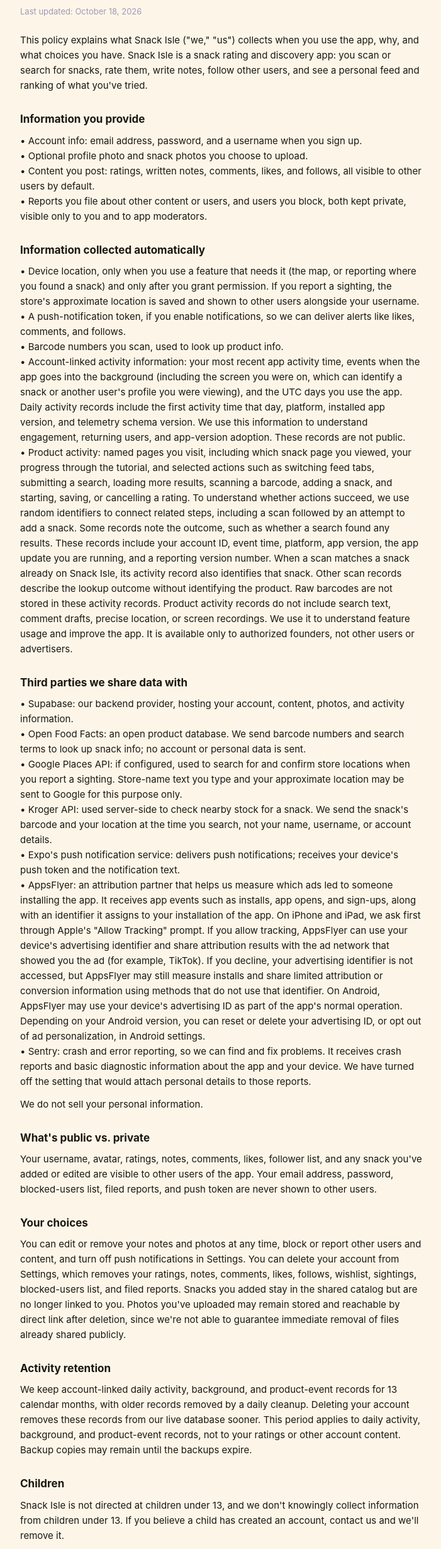
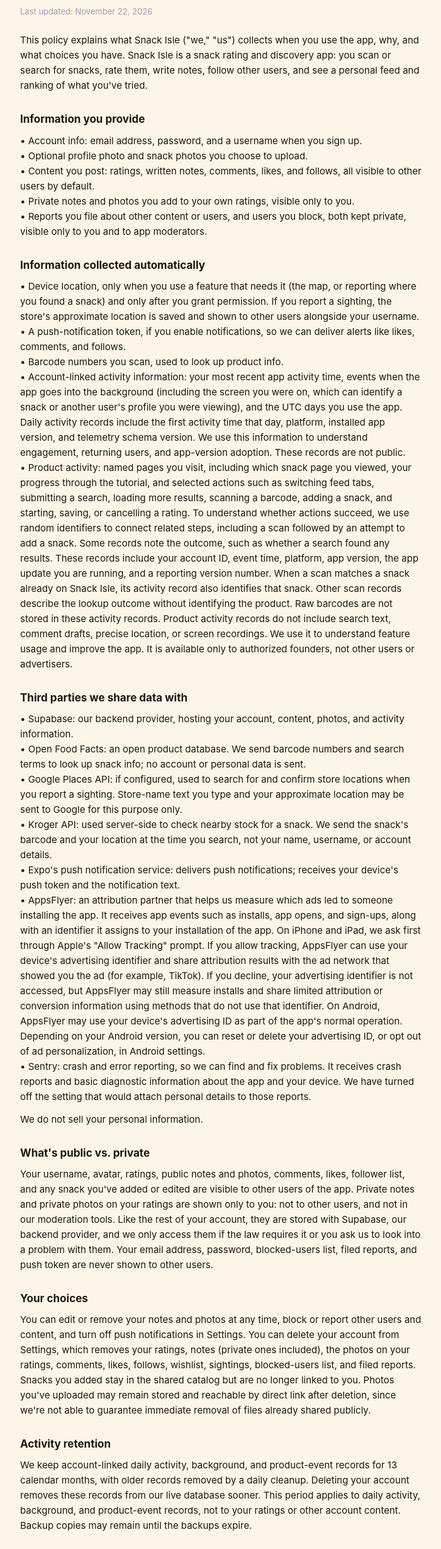
Before and after one commit to haywoodtofu/snack-isle-legal, a plain HTML site: page privacy.html in a window 1280 px wide. Shown: the part 92-2552 px from the top of the page at 63% size, without its empty margins (288-989 px from the left). Drawn offline with Linux system fonts and the light colour scheme.

Commit message:
Privacy policy: private notes and photos
Private notes and photos on a user's own ratings are visible only to
them, not to other users or in moderation tools; stored with Supabase
and accessed only if the law requires it or the user asks. Account
deletion removes private notes and the photos on ratings. Same wording
as the app's in-app copy (schnack e55fcb1).

Co-Authored-By: Claude Opus 5.5 <noreply@anthropic.com>

```diff
--- a/privacy.html
+++ b/privacy.html
@@ -26,7 +26,7 @@
 <body>
 
 <h1>Privacy Policy</h1>
-<p class="updated">Last updated: October 18, 2026</p>
+<p class="updated">Last updated: November 22, 2026</p>
 
 <p>This policy explains what Snack Isle ("we," "us") collects when you use the app, why, and what choices you have. Snack Isle is a snack rating and discovery app: you scan or search for snacks, rate them, write notes, follow other users, and see a personal feed and ranking of what you've tried.</p>
 
@@ -35,6 +35,7 @@
 • Account info: email address, password, and a username when you sign up.<br>
 • Optional profile photo and snack photos you choose to upload.<br>
 • Content you post: ratings, written notes, comments, likes, and follows, all visible to other users by default.<br>
+• Private notes and photos you add to your own ratings, visible only to you.<br>
 • Reports you file about other content or users, and users you block, both kept private, visible only to you and to app moderators.
 </p>
 
@@ -60,10 +61,10 @@
 <p>We do not sell your personal information.</p>
 
 <h2>What's public vs. private</h2>
-<p>Your username, avatar, ratings, notes, comments, likes, follower list, and any snack you've added or edited are visible to other users of the app. Your email address, password, blocked-users list, filed reports, and push token are never shown to other users.</p>
+<p>Your username, avatar, ratings, public notes and photos, comments, likes, follower list, and any snack you've added or edited are visible to other users of the app. Private notes and private photos on your ratings are shown only to you: not to other users, and not in our moderation tools. Like the rest of your account, they are stored with Supabase, our backend provider, and we only access them if the law requires it or you ask us to look into a problem with them. Your email address, password, blocked-users list, filed reports, and push token are never shown to other users.</p>
 
 <h2>Your choices</h2>
-<p>You can edit or remove your notes and photos at any time, block or report other users and content, and turn off push notifications in Settings. You can delete your account from Settings, which removes your ratings, notes, comments, likes, follows, wishlist, sightings, blocked-users list, and filed reports. Snacks you added stay in the shared catalog but are no longer linked to you. Photos you've uploaded may remain stored and reachable by direct link after deletion, since we're not able to guarantee immediate removal of files already shared publicly.</p>
+<p>You can edit or remove your notes and photos at any time, block or report other users and content, and turn off push notifications in Settings. You can delete your account from Settings, which removes your ratings, notes (private ones included), the photos on your ratings, comments, likes, follows, wishlist, sightings, blocked-users list, and filed reports. Snacks you added stay in the shared catalog but are no longer linked to you. Photos you've uploaded may remain stored and reachable by direct link after deletion, since we're not able to guarantee immediate removal of files already shared publicly.</p>
 
 <h2>Activity retention</h2>
 <p>We keep account-linked daily activity, background, and product-event records for 13 calendar months, with older records removed by a daily cleanup. Deleting your account removes these records from our live database sooner. This period applies to daily activity, background, and product-event records, not to your ratings or other account content. Backup copies may remain until the backups expire.</p>
```
